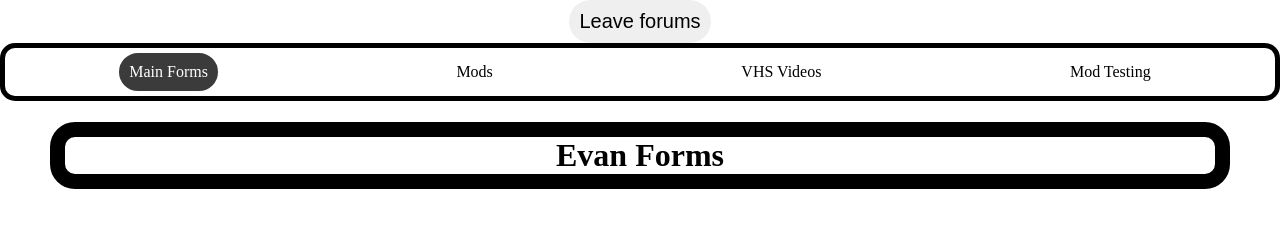
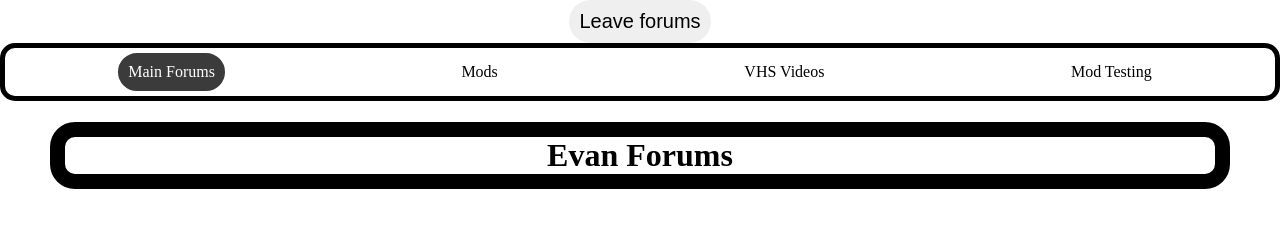
Before and after one commit to Evan-Debug/Evan_Ksp_World_v2, a plain HTML site: page Evan_forums.html in a window 1280 px wide. Drawn offline with Linux system fonts and the light colour scheme.

Commit message:
Commit Number: 7

```diff
--- a/Evan_forums.html
+++ b/Evan_forums.html
@@ -15,7 +15,7 @@
 <input class="BorderRoundCenterButton" type="button" value="Leave forums" onclick="HomePage();" />
 
 <ul class="tabs">
-    <li data-tab-target="#main" class="active tab">Main Forms</li>
+    <li data-tab-target="#main" class="active tab">Main Forums</li>
     <li data-tab-target="#mods" class="tab">Mods</li>
     <li data-tab-target="#vhsVideos" class="tab">VHS Videos</li>
     <li data-tab-target="#experimentation" class="tab">Mod Testing</li>
@@ -24,7 +24,7 @@
   <div class="tab-content">
   <!-- Main -->
 	<div id="main" data-tab-content class="active">
-      <h1 style="text-align:center" class="BorderRound"  >Evan Forms</h1>
+      <h1 style="text-align:center" class="BorderRound"  >Evan Forums</h1>
 
     </div>
   <!-- Mods -->
```
